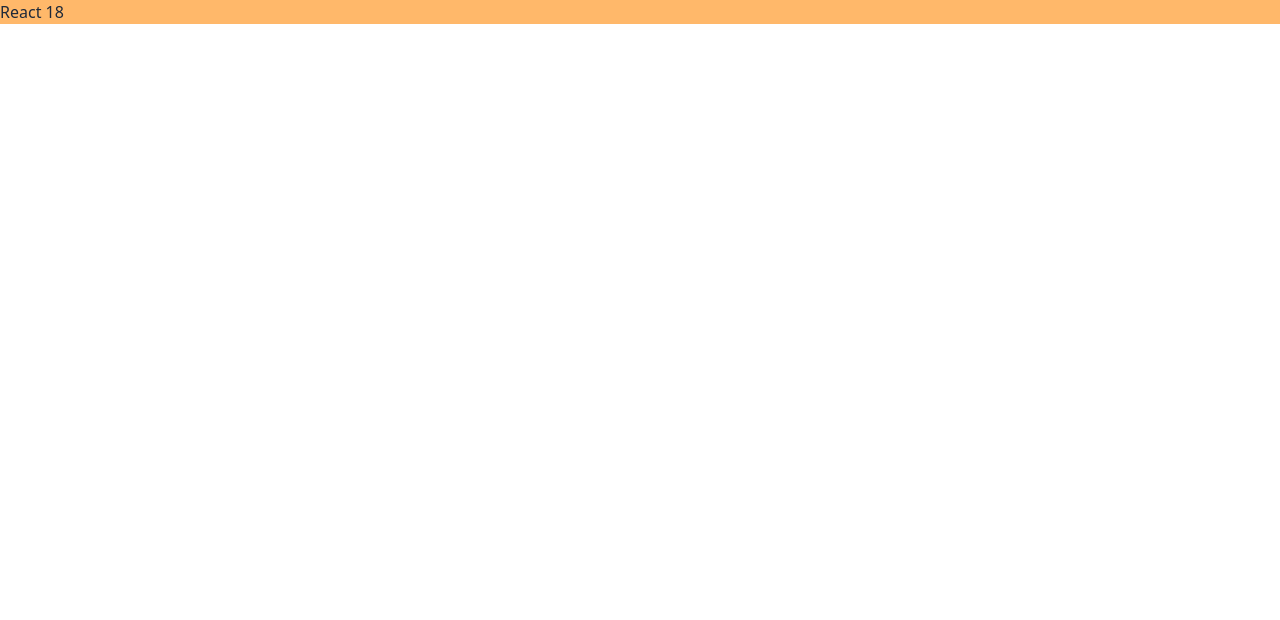
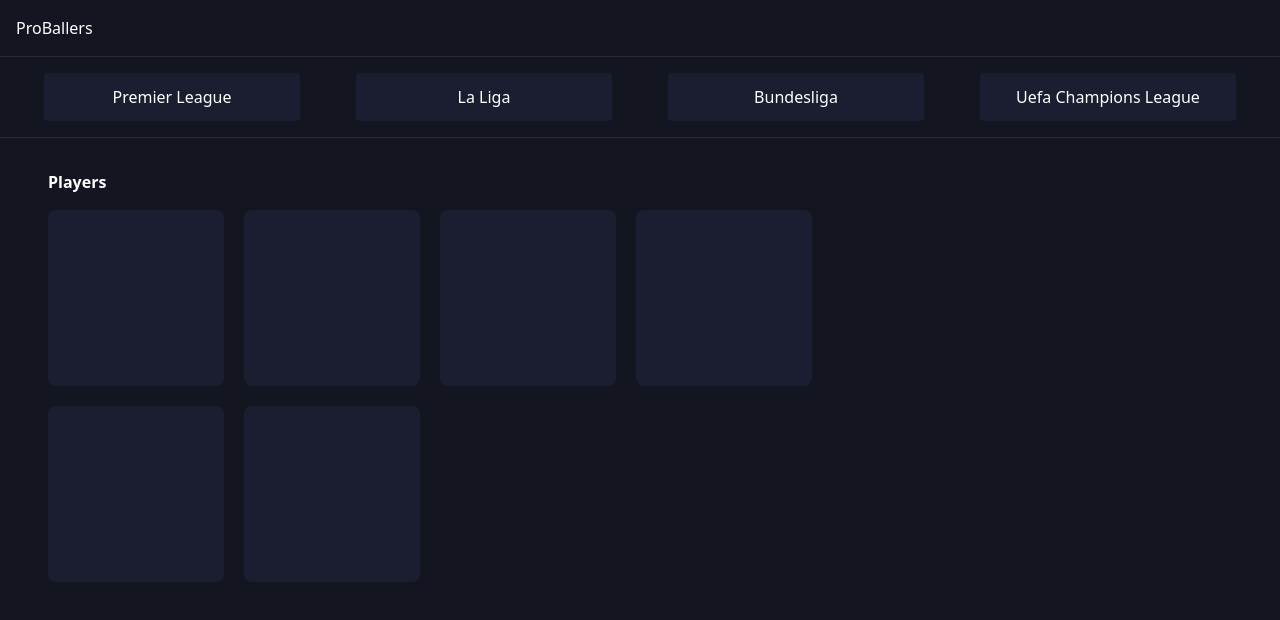
Before and after one commit to GuilhermeSouza01/proballers, a React (Vite) app: page / in a window 1280 px wide. Shown: the top 620 px of the page. Built offline with nearby package versions, Linux system fonts and the light colour scheme.

Commit message:
feat: Add layout and api connection

```diff
--- a/src/App.jsx
+++ b/src/App.jsx
@@ -1,9 +1,7 @@
+import AppLayout from "./ui/AppLayout";
+
 function App() {
-    return (
-        <>
-            <h1 className="bg-orange-300 text-gray-800">React 18</h1>
-        </>
-    );
+    return <AppLayout></AppLayout>;
 }
 
 export default App;
--- /dev/null
+++ b/src/components/ClubList.jsx
@@ -0,0 +1,61 @@
+import { useState } from "react";
+import Heading from "../ui/Heading";
+import searchIcon from "../assets/img/icons8-search.svg";
+
+const ClubList = () => {
+    const [search, setSearch] = useState("");
+    const teams = [
+        "Manchester City",
+        "Real Madrid",
+        "Bayern Munich",
+        "Juventus",
+        "Liverpool",
+        "Barcelona",
+        "Chelsea",
+    ];
+
+    const filteredTeams = teams.filter((team) =>
+        team.toLowerCase().includes(search.toLowerCase())
+    );
+
+    return (
+        <div className="mt-4">
+            <Heading title="Search Team" />
+            <div className="p-4 rounded-lg ml-auto mr-8">
+                <div className="relative">
+                    <img
+                        src={searchIcon}
+                        alt="search icon"
+                        className="absolute left-4 top-1/2 transform -translate-y-1/2 w-5 h-5"
+                    />
+                    <input
+                        type="text"
+                        placeholder="Search team..."
+                        className="w-96 h-12 p-2 pl-10 bg-gray-800 rounded-lg text-white placeholder-gray-400 outline-none"
+                        value={search}
+                        onChange={(e) => setSearch(e.target.value)}
+                    />
+                </div>
+
+                <div className="mt-4 ">
+                    {filteredTeams.length > 0 ? (
+                        filteredTeams.map((team, index) => (
+                            <div
+                                key={index}
+                                className="p-2 bg-[#1B1D30] rounded-lg mb-2 w-96 h-16"
+                            >
+                                {team}
+                            </div>
+                        ))
+                    ) : (
+                        <p className="text-gray-400 text-sm mt-2">
+                            No teams found.
+                        </p>
+                    )}
+                </div>
+            </div>
+        </div>
+    );
+};
+
+export default ClubList;
--- /dev/null
+++ b/src/components/PlayersList.jsx
@@ -0,0 +1,19 @@
+import Heading from "../ui/Heading";
+
+const PlayersList = () => {
+    return (
+        <div className="mt-4 ml-8">
+            <Heading title="Players" />
+            <div className="flex flex-wrap gap-5 justify-start">
+                <div className="w-44 h-44 bg-[#1B1D30] rounded-lg"></div>
+                <div className="w-44 h-44 bg-[#1B1D30] rounded-lg"></div>
+                <div className="w-44 h-44 bg-[#1B1D30] rounded-lg"></div>
+                <div className="w-44 h-44 bg-[#1B1D30] rounded-lg"></div>
+                <div className="w-44 h-44 bg-[#1B1D30] rounded-lg"></div>
+                <div className="w-44 h-44 bg-[#1B1D30] rounded-lg"></div>
+            </div>
+        </div>
+    );
+};
+
+export default PlayersList;
--- /dev/null
+++ b/src/services/api.js
@@ -0,0 +1,10 @@
+import axios from "axios";
+
+const api = axios.create({
+    baseURL: import.meta.env.VITE_API_BASE_URL,
+    headers: {
+        "x-apisports-key": import.meta.env.VITE_API_KEY,
+    },
+});
+
+export default api;
--- /dev/null
+++ b/src/services/apiPlayers.js
@@ -0,0 +1,12 @@
+import api from "./api";
+
+export const fetchPlayer = async (playerId) => {
+    try {
+        const response = await api.get(`/players/profiles?player=${playerId}`);
+        console.log(response.data);
+        return response.data;
+    } catch (error) {
+        console.error("Erro ao buscar jogador:", error);
+        return null;
+    }
+};
--- /dev/null
+++ b/src/ui/AppLayout.jsx
@@ -0,0 +1,24 @@
+import Header from "./Header";
+import LeagueSwitcher from "./LeagueSwitcher";
+import PlayersPage from "../components/PlayersList";
+import ClubList from "../components/ClubList";
+
+const AppLayout = () => {
+    return (
+        <div className="bg-[#131520] min-h-screen flex flex-col text-white">
+            <Header />
+            <LeagueSwitcher />
+            <section className="flex flex-col md:flex-row gap-6 w-full p-4">
+                <div className="w-full md:w-3/4">
+                    <PlayersPage />
+                </div>
+
+                {/* <div className="w-full md:w-1/4 md:ml-0">
+                    <ClubList />
+                </div> */}
+            </section>
+        </div>
+    );
+};
+
+export default AppLayout;
--- /dev/null
+++ b/src/ui/Button.jsx
@@ -0,0 +1,5 @@
+const Button = ({ league }) => {
+    return <button className="w-64 h-12 bg-[#1b1d30] rounded">{league}</button>;
+};
+
+export default Button;
--- /dev/null
+++ b/src/ui/Header.jsx
@@ -0,0 +1,11 @@
+const Header = () => {
+    return (
+        <header className="py-4 border-b border-[#434343]/50">
+            <div className="mx-auto flex items-start px-4">
+                <h1>ProBallers</h1>
+            </div>
+        </header>
+    );
+};
+
+export default Header;
--- /dev/null
+++ b/src/ui/Heading.jsx
@@ -0,0 +1,5 @@
+const Heading = ({ title }) => {
+    return <h1 className="font-bold text-white mb-4">{title}</h1>;
+};
+
+export default Heading;
--- /dev/null
+++ b/src/ui/LeagueSwitcher.jsx
@@ -0,0 +1,16 @@
+import Button from "./Button";
+
+const LeagueSwitcher = () => {
+    return (
+        <section className="py-4 border-b border-[#434343]/50">
+            <div className="flex items-start justify-around px-4">
+                <Button league="Premier League" />
+                <Button league="La Liga" />
+                <Button league="Bundesliga" />
+                <Button league="Uefa Champions League" />
+            </div>
+        </section>
+    );
+};
+
+export default LeagueSwitcher;
```
Also changed, not shown: src/assets/img/icons8-search.svg (added), src/features/players/PlayerDetail.jsx (added), src/pages/Player.jsx (added).
